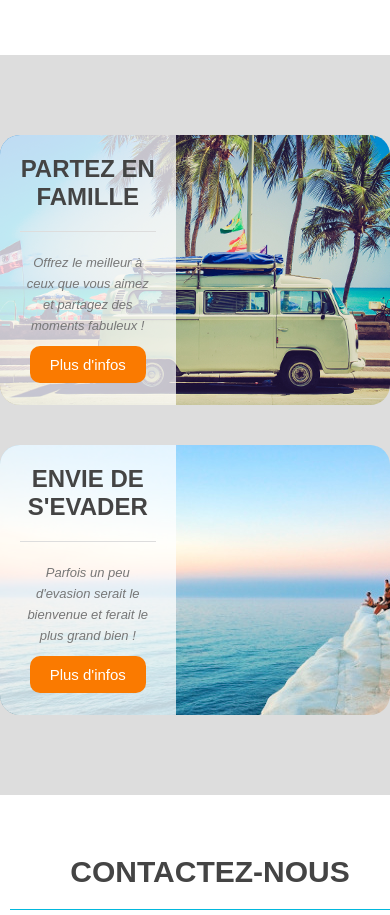
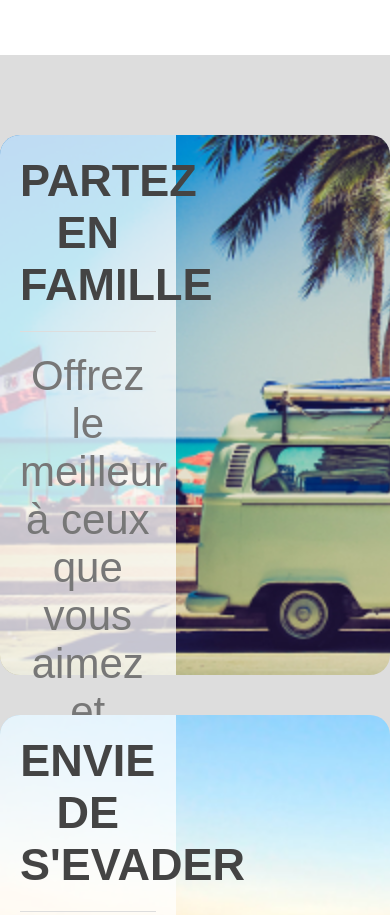
Before and after one commit to JimJim07/jimjim07.github.io, a website: page index.html in a window 390 px wide. Shown: the part 1580-2495 px from the top of the page. Drawn offline with Linux system fonts and the light colour scheme.

Commit message:
modif article

```diff
--- a/index.html
+++ b/index.html
@@ -62,8 +62,8 @@
                 <article class="article-1" style="background-image: url(./pictures-site-web-1/article-image-1.jpg);">
                     <div class="article-1__overlay">
                         <h4 class="article-1__heading">Partez en famille</h4>
-                        <p class="article-1__paragraph"><small>Offrez le meilleur à ceux que vous aimez et
-                             partagez des moments fabuleux !</small></p>
+                        <p class="article-1__paragraph">Offrez le meilleur à ceux que vous aimez et
+                             partagez des moments fabuleux !</p>
                              <a href="#" class="article-1__button">Plus d'infos</a>
                     </div>
                 </article>
@@ -71,8 +71,8 @@
                 <article class="article-2" style="background-image: url(pictures-site-web-1/article-image-2.jpg);">
                     <div class="article-2__overlay">
                         <h4 class="article-2__heading">Envie de s'evader</h4>
-                        <p class="article-2__paragraph"><small>Parfois un peu d'evasion serait le bienvenue et
-                             ferait le plus grand bien !</small></p>
+                        <p class="article-2__paragraph">Parfois un peu d'evasion serait le bienvenue et
+                             ferait le plus grand bien !</p>
                              <a href="#" class="article-2__button">Plus d'infos</a>
                     </div>
                 </article>
--- a/sass/pages/accueil/_possibilities.scss
+++ b/sass/pages/accueil/_possibilities.scss
@@ -21,6 +21,11 @@
     height: 270px;
     border-radius: 20px;
     margin: 20px auto;
+    @include phone{
+        width: 920px;
+        height: 540px;
+        background-size: cover;
+    }
     &__overlay
     {
     background: rgba(255,255,255,0.75);
@@ -38,11 +43,18 @@
     text-transform: uppercase;
     margin-bottom: 20px;
     text-align: center;
+    @include phone{
+        font-size: 3em;
+    }
     }
     &__paragraph
     {
     text-align: center;
     margin-bottom: 20px;
+    @include phone{
+        font-size: 2.8em;
+        line-height: normal;
+    }
     }
     &__button
     {
@@ -50,6 +62,9 @@
     background-color: $color-three;
     padding: 10px 20px;
     border-radius: 10px;
+    @include phone {
+        font-size: 2em;
+    }
     &:hover
     {
     color: $color-white;
@@ -64,6 +79,11 @@
     height: 270px;
     border-radius: 20px;
     margin: 20px auto;
+    @include phone{
+        width: 920px;
+        height: 540px;
+        background-size: cover;
+    }
     &__overlay
     {
     background: rgba(255,255,255,0.75);
@@ -81,11 +101,18 @@
     text-transform: uppercase;
     margin-bottom: 20px;
     text-align: center;
+    @include phone{
+        font-size: 3em;
+    }
     }
     &__paragraph
     {
     text-align: center;
     margin-bottom: 20px;
+    @include phone{
+        font-size: 2.8em;
+        line-height: normal;
+    }
     }
     &__button
     {
@@ -93,6 +120,9 @@
     background-color: $color-three;
     padding: 10px 20px;
     border-radius: 10px;
+    @include phone {
+        font-size: 2em;
+    }
     &:hover
     {
     color: $color-white;
--- a/sass/utils/_mixins.scss
+++ b/sass/utils/_mixins.scss
@@ -4,3 +4,9 @@
     text-align: center;
     margin-right: 30px;
 }
+
+@mixin phone {
+    @media screen and (max-width:980px){
+        @content;
+    }
+}
```
Also changed, not shown: css/style.css, 1 other file.
